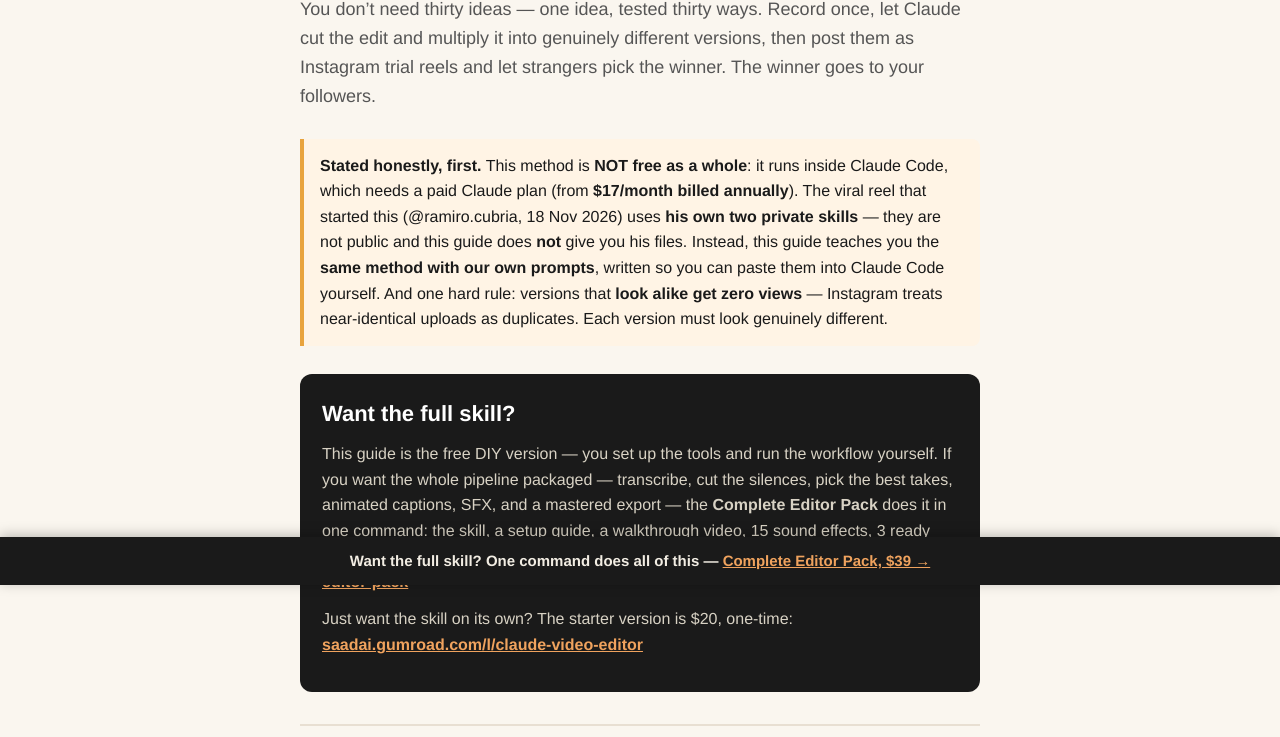
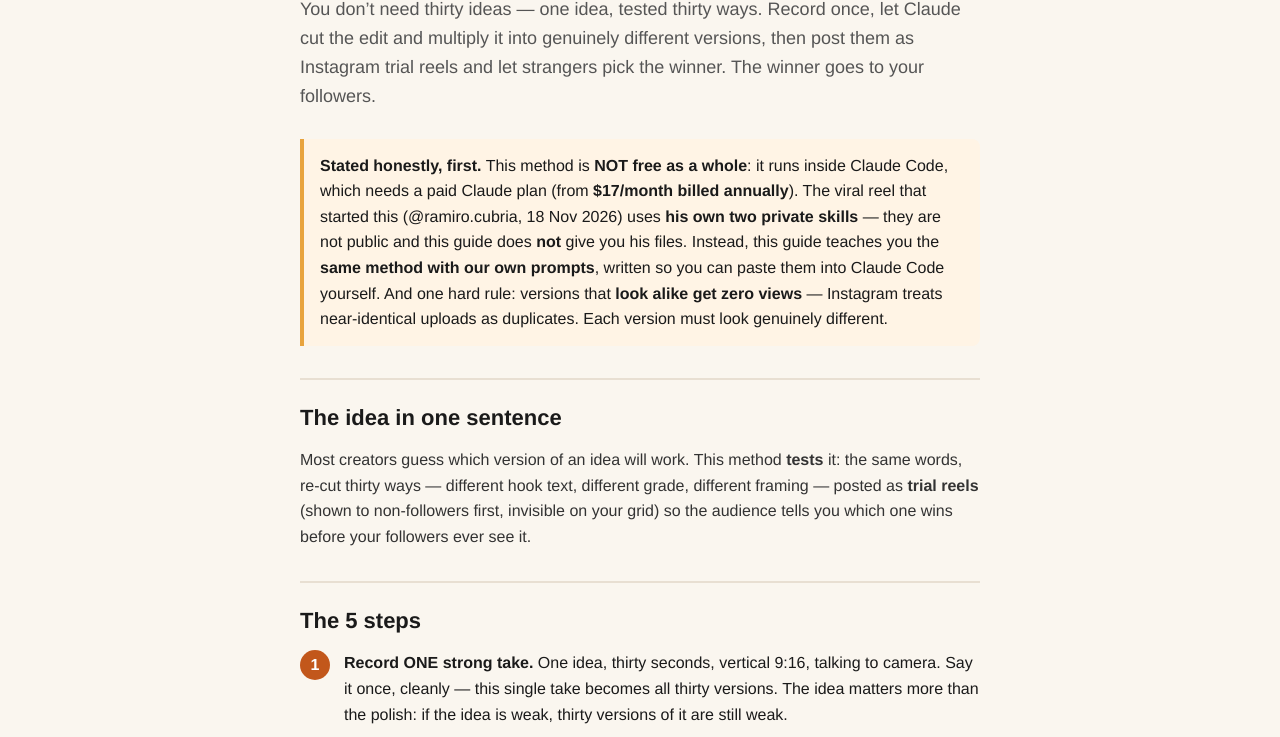
Before and after one commit to saadamir952-prog/saad-ai-guides, a plain HTML site: page trial/index.html in a window 1280 px wide. Shown: the part 215-952 px from the top of the page. Drawn offline with Linux system fonts and the light colour scheme.

Commit message:
Pitch-light guides: remove sticky CTA, one pack mention at end

```diff
--- a/trial/index.html
+++ b/trial/index.html
@@ -6,7 +6,7 @@
 <title>One Recording, Thirty Reels: Test 30 Versions as Instagram Trial Reels — Free Guide | Saad AI</title>
 <style>
 * { box-sizing: border-box; margin: 0; padding: 0;}
-body { font-family: "Helvetica Neue", Helvetica, Arial, sans-serif; background: #FAF6EF; color: #1A1A1A; line-height: 1.6; padding: 32px 20px 88px;}
+body { font-family: "Helvetica Neue", Helvetica, Arial, sans-serif; background: #FAF6EF; color: #1A1A1A; line-height: 1.6; padding: 32px 20px 32px;}
 .wrap { max-width: 680px; margin: 0 auto;}
 .kicker { font-size: 12px; letter-spacing: 3px; text-transform: uppercase; color: #C2571B; font-weight: 700; margin-bottom: 8px;}
 h1 { font-size: 40px; line-height: 1.08; font-weight: 900; letter-spacing: -0.5px; margin-bottom: 12px;}
@@ -25,17 +25,10 @@ pre { background: #1A1A1A; color: #F2EDE3; padding: 16px; border-radius: 10px; o
 .step { display: flex; gap: 14px; margin-bottom: 14px;}
 .step .n { flex: 0 0 30px; height: 30px; border-radius: 50%; background: #C2571B; color: #fff; font-weight: 800; text-align: center; line-height: 30px;}
 .warn { background: #FFF4E5; border-left: 4px solid #E8A33D; padding: 14px 16px; border-radius: 0 8px 8px 0; margin: 16px 0;}
-.pitch { background: #1A1A1A; color: #F2EDE3; border-radius: 12px; padding: 22px; margin: 28px 0;}
-.pitch h2 { border: none; padding: 0; margin: 0 0 10px; color: #fff;}
-.pitch p { color: #D8D2C4;}
-.pitch a { color: #F0A35E; font-weight: 700;}
-.sticky-cta { position: fixed; left: 0; right: 0; bottom: 0; background: #1A1A1A; color: #F2EDE3; text-align: center; padding: 12px 16px; font-size: 15px; font-weight: 700; z-index: 100; box-shadow: 0 -2px 12px rgba(0,0,0,0.25);}
-.sticky-cta a { color: #F0A35E; font-weight: 700;}
 a { color: #C2571B;}
 .foot { font-size: 13px; color: #999; margin-top: 32px;}
 @media print {
 body { background: #fff; padding: 0;}
-.pitch { break-inside: avoid;}
 h2 { break-after: avoid;}
 pre { font-size: 10px;}
 }
@@ -51,12 +44,6 @@ pre { font-size: 10px;}
 
 <div class="warn">
 <b>Stated honestly, first.</b> This method is <b>NOT free as a whole</b>: it runs inside Claude Code, which needs a paid Claude plan (from <b>$17/month billed annually</b>). The viral reel that started this (@ramiro.cubria, 18 Nov 2026) uses <b>his own two private skills</b> &mdash; they are not public and this guide does <b>not</b> give you his files. Instead, this guide teaches you the <b>same method with our own prompts</b>, written so you can paste them into Claude Code yourself. And one hard rule: versions that <b>look alike get zero views</b> &mdash; Instagram treats near-identical uploads as duplicates. Each version must look genuinely different.
-</div>
-
-<div class="pitch">
-<h2>Want the full skill?</h2>
-<p>This guide is the free DIY version &mdash; you set up the tools and run the workflow yourself. If you want the whole pipeline packaged &mdash; transcribe, cut the silences, pick the best takes, animated captions, SFX, and a mastered export &mdash; the <b>Complete Editor Pack</b> does it in one command: the skill, a setup guide, a walkthrough video, 15 sound effects, 3 ready workflows, and free updates. $39, one-time payment: <a href="https://saadai.gumroad.com/l/complete-editor-pack">saadai.gumroad.com/l/complete-editor-pack</a></p>
-<p>Just want the skill on its own? The starter version is $20, one-time: <a href="https://saadai.gumroad.com/l/claude-video-editor">saadai.gumroad.com/l/claude-video-editor</a></p>
 </div>
 
 <h2>The idea in one sentence</h2>
@@ -114,8 +101,9 @@ Run it again for more versions &mdash; five at a time is a good batch. Check the
 <h2>Credit, honestly</h2>
 <p>The method was popularised by Ramiro Cubria (@ramiro.cubria) &mdash; his reel, his two private skills (not public, not included here). This guide teaches the same workflow with our own prompts, and the video shows our own clip and our own thirty variants &mdash; never his footage.</p>
 
+<p>Want the full kit? The Complete Editor Pack ($39, one-time) adds the skill, 15 SFX, 3 workflows and updates: <a href="https://saadai.gumroad.com/l/complete-editor-pack">saadai.gumroad.com/l/complete-editor-pack</a></p>
+
 <p class="foot">Made by Saad AI &mdash; follow @saad.aig on Instagram &amp; TikTok. One AI trend explained per video. Guide again at saadamir952-prog.github.io/saad-ai-guides/trial/</p>
 </div>
-<div class="sticky-cta">Want the full skill? One command does all of this &mdash; <a href="https://saadai.gumroad.com/l/complete-editor-pack">Complete Editor Pack, $39 &rarr;</a></div>
 </body>
 </html>
```
